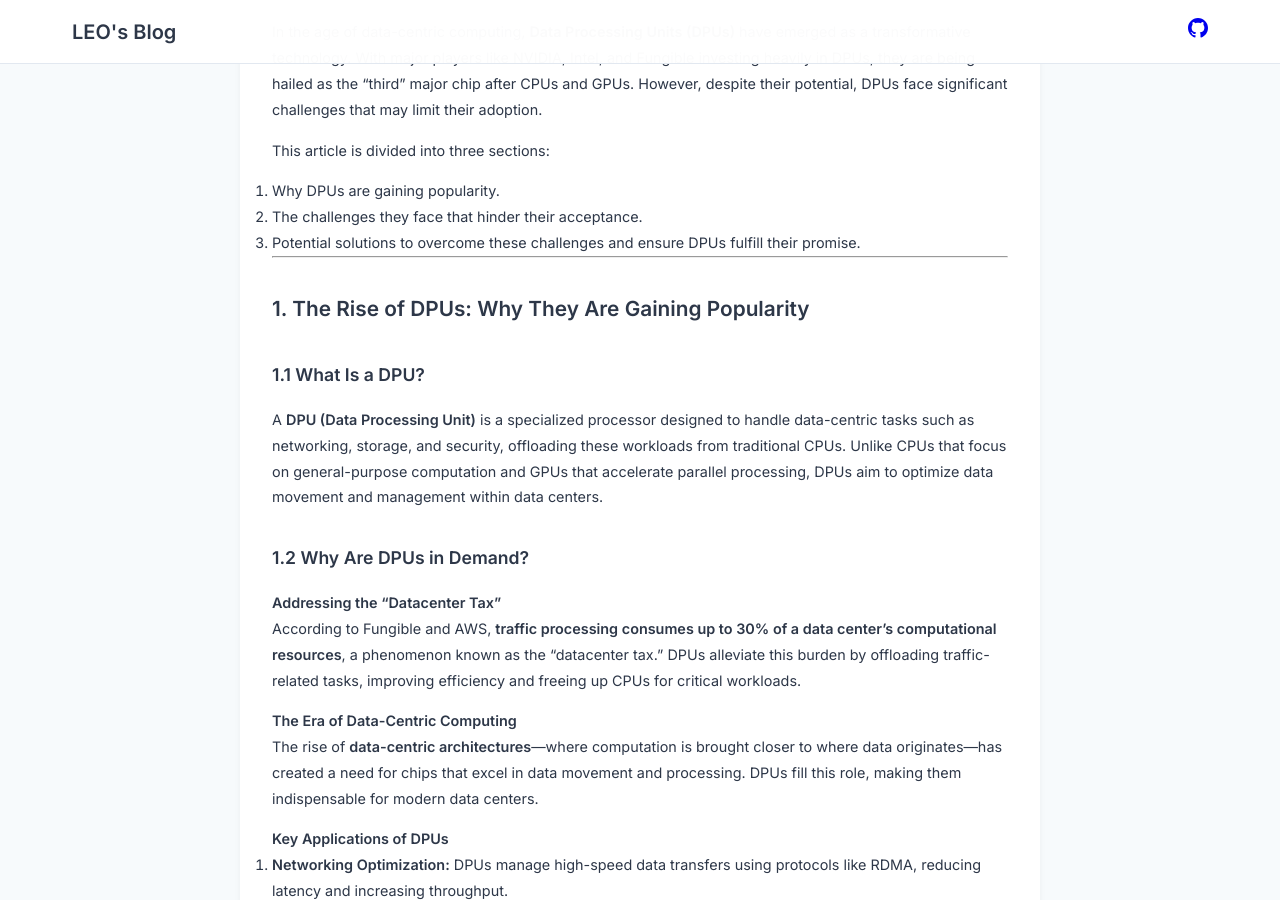
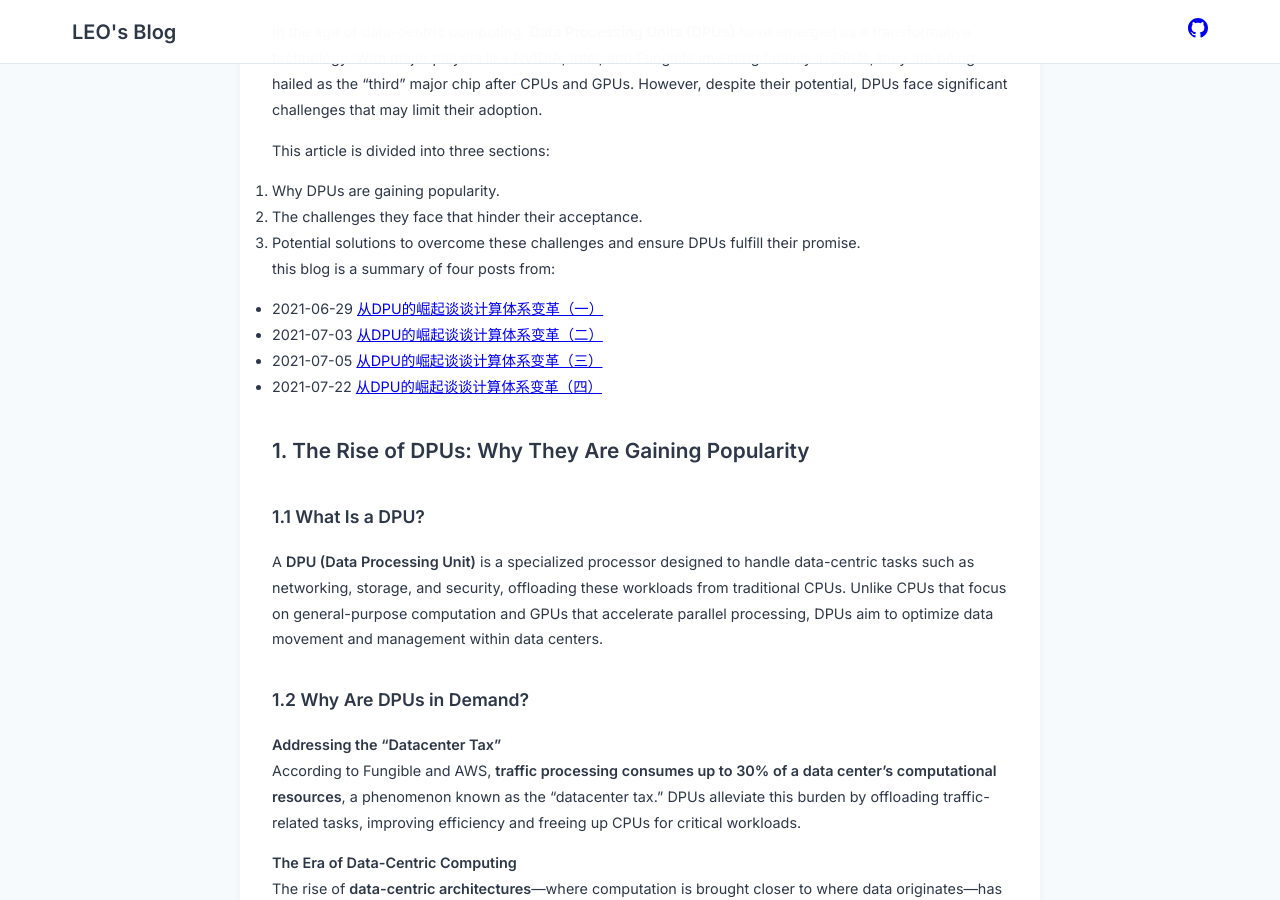
Before and after one commit to leoustc/leoustc.github.io, a Jekyll site: the page built from _posts/2021-07-22-dpu-and-xpu.md, in a window 1280 px wide and 900 px high, scrolled down 402 px. Built offline with Jekyll 4.4.1, drawn with Linux system fonts in a browser that asks for light colours.

Commit message:
20250125.05.36.36.74352

```diff
--- a/_posts/2021-07-22-dpu-and-xpu.md
+++ b/_posts/2021-07-22-dpu-and-xpu.md
@@ -13,7 +13,12 @@ This article is divided into three sections:
 2. The challenges they face that hinder their acceptance.
 3. Potential solutions to overcome these challenges and ensure DPUs fulfill their promise.
 
----
+this blog is a summary of four posts from:
+
+- 2021-06-29 [从DPU的崛起谈谈计算体系变革（一）](https://mp.weixin.qq.com/s/IsqmfLtHp9hVtVtaU738ng)
+- 2021-07-03 [从DPU的崛起谈谈计算体系变革（二）](https://mp.weixin.qq.com/s/2BMTXPHVde2I7HklxCrtBw)
+- 2021-07-05 [从DPU的崛起谈谈计算体系变革（三）](https://mp.weixin.qq.com/s/loOTdaamUIziJRNH1v3lRg)
+- 2021-07-22 [从DPU的崛起谈谈计算体系变革（四）](https://mp.weixin.qq.com/s/npSGdrGScH3EW2qU0u1AOw)
 
 ## 1. The Rise of DPUs: Why They Are Gaining Popularity
 
@@ -34,7 +39,7 @@ The rise of **data-centric architectures**—where computation is brought closer
 2. **Infrastructure Management:** They streamline tasks like virtualization and resource pooling.
 3. **Security:** DPUs enhance data center security by isolating sensitive processes from the host CPU.
 
----
+
 
 ## 2. Challenges Facing DPUs
 
@@ -54,7 +59,7 @@ Despite their advantages, DPUs have not yet demonstrated significant cost saving
 ### 2.4 Lack of Edge Computing Readiness
 While DPUs excel in large-scale data centers, their power and cost limitations make them less suitable for edge computing environments, which are projected to dominate the server market by 2029.
 
----
+
 
 ## 3. The Solution: Shared DPUs in CPU-Centric Architectures
 
@@ -83,7 +88,7 @@ In a shared architecture, DPUs can form the backbone of a new **data fabric**, e
 - **Edge Computing Clusters:** Shared DPUs can enable lightweight, cost-effective solutions for edge environments.
 - **Hybrid Cloud Architectures:** By combining DPUs with Smart NICs and traditional CPUs, hybrid setups can leverage the strengths of each technology.
 
----
+
 
 ## Conclusion
 
```
